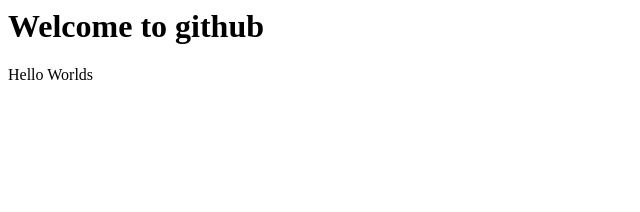
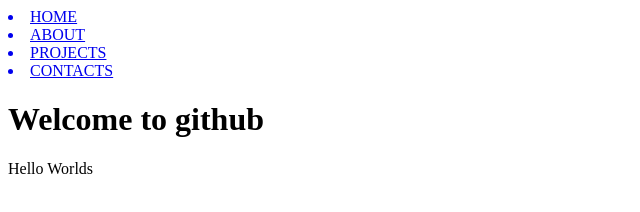
Before and after one commit to Aaron-McGuinness/git-test-v1, a website: page index.html in a window 1280 px wide. Shown: the whole page, without its empty margins (0-640 px from the left). Drawn offline with Linux system fonts and the light colour scheme.

Commit message:
fourth commit

```diff
--- a/index.html
+++ b/index.html
@@ -7,6 +7,12 @@
 </head>
 <body>
     <header>
+        <nav>
+            <a href="#"><li>HOME</li></a>
+            <a href="About.html"><li>ABOUT</li></a>
+            <a href="#"><li>PROJECTS</li></a>
+            <a href="#"><li>CONTACTS</li></a>
+        </nav>
         <h1>Welcome to github</h1>
     </header>
     <p>Hello Worlds</p>
```
Also changed, not shown: About.html (added, +20 -0 lines), package.json (added, +24 -0 lines), 1 other file.
